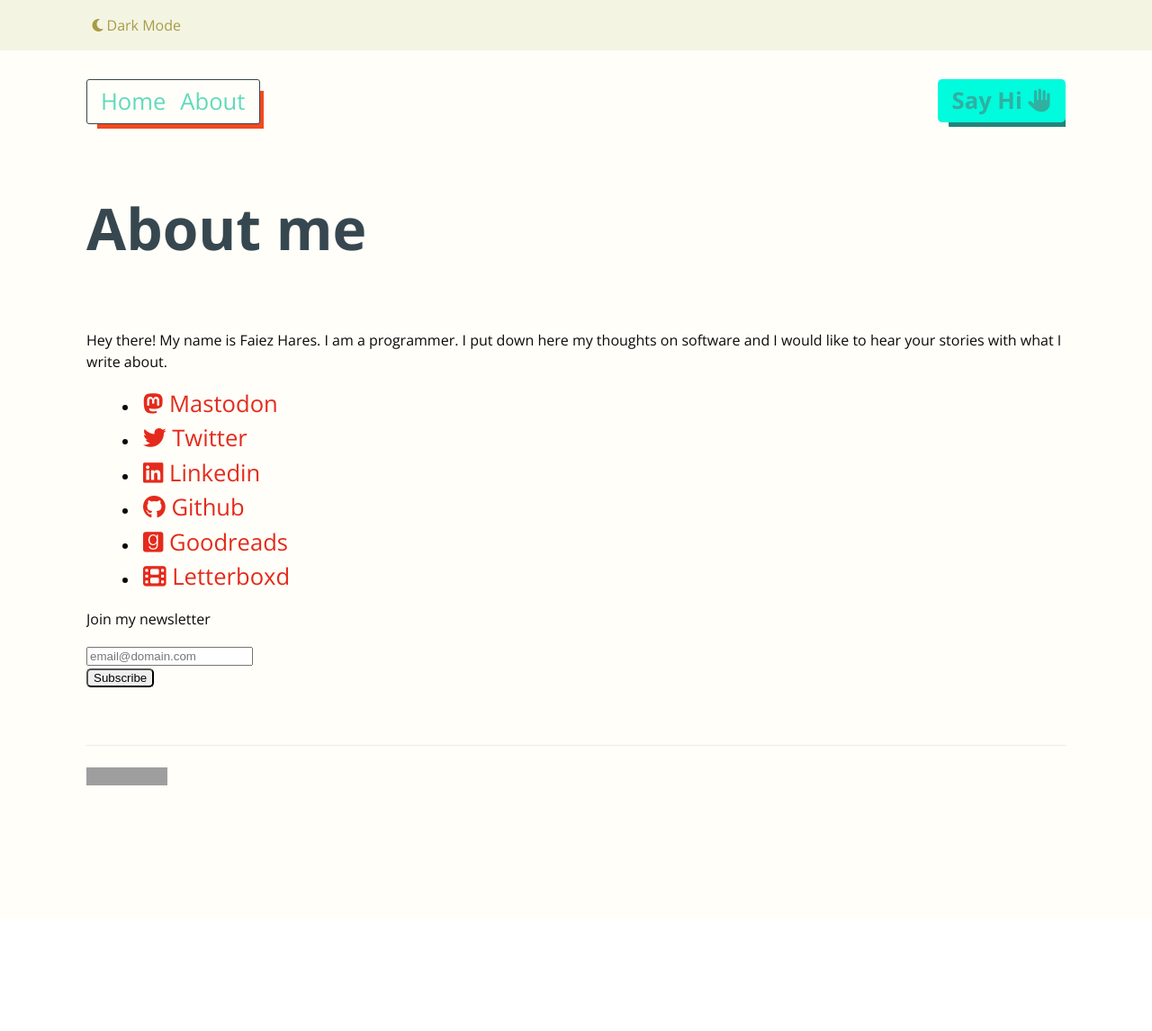
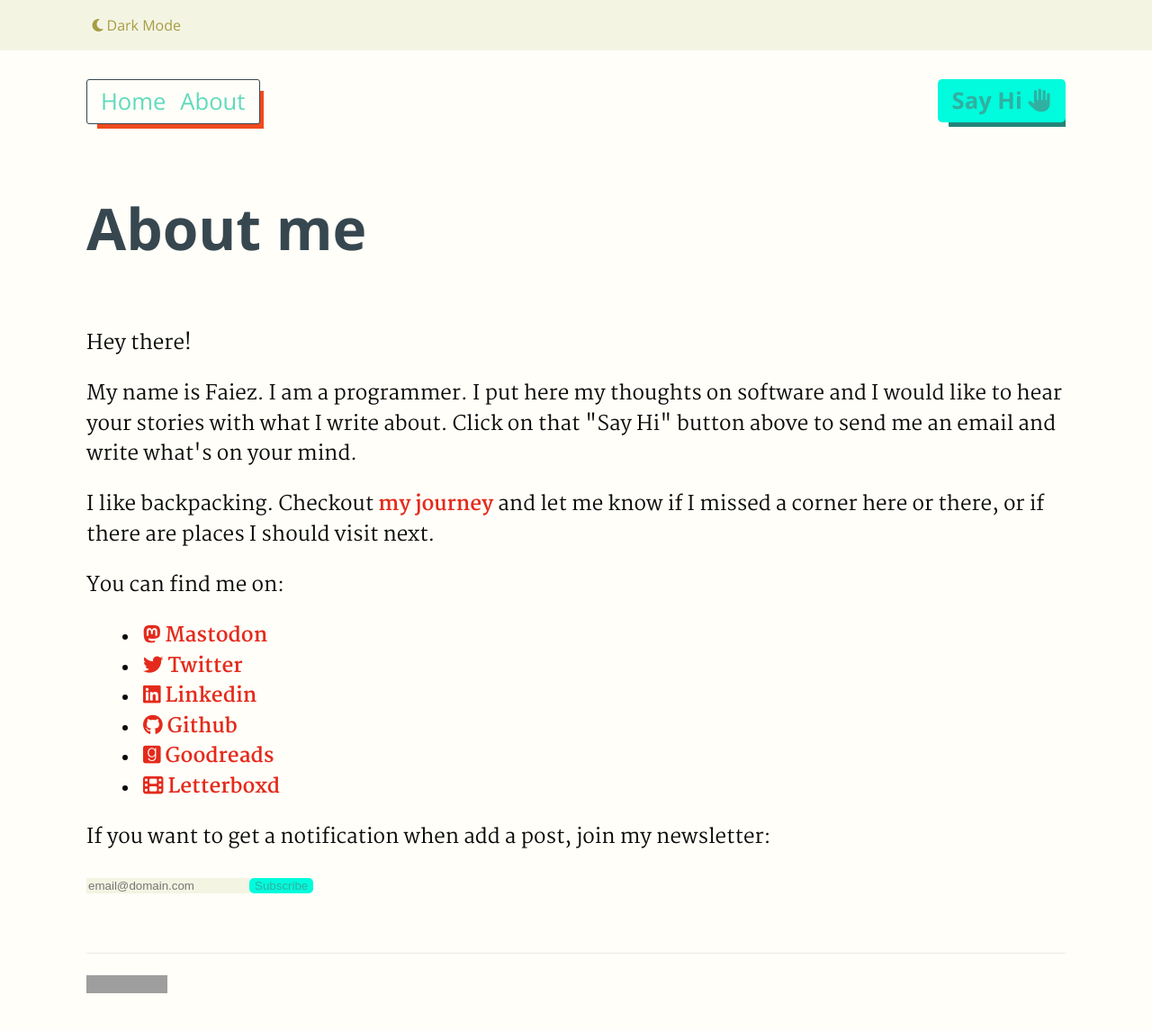
Before and after one commit to haresfaiez/haresfaiez.github.io, a Jekyll site: the page built from about-me.html, in a window 1280 px wide. Shown: the whole page at 90% size. Built offline with Jekyll 4.4.1, drawn with Linux system fonts in a browser that asks for light colours; before the commit the page ends 1020 px from its top, so only the background shows below that; grey boxes are pictures that could not be loaded.

Commit message:
Improved about-me page

```diff
--- a/about-me.html
+++ b/about-me.html
@@ -4,20 +4,29 @@ layout: default
 <main class="page">
   <div class="principal">
     {% include header.html %}
-    <section>
+    <section class="post">
       <h1>About me</h1>
+      <p> Hey there!</p>
       <p>
-        Hey there! My name is Faiez Hares. I am a programmer. I put down here my thoughts on software and
+        My name is Faiez. I am a programmer. I put here my thoughts on software and
         I would like to hear your stories with what I write about.
+        Click on that "Say Hi" button above to send me an email and write what's on your mind.
       </p>
-      {% include contact.html %}
-      <section>
-        Join my newsletter
-        </p>
+      <p>
+        I like backpacking.
+        Checkout <a href="/where-to-go-next.html">my journey</a> and let me know if I missed a corner here or there,
+        or if there are places I should visit next.
+      </p>
+      <p>
+        You can find me on:
+        {% include contact.html %}
+      </p>
+      <p>
+        If you want to get a notification when add a post, join my newsletter:
         <div id="subscription">
           {% include mailchimp.html %}
         </div>
-      </section>
+      </p>
     </section>
     {% include footer.html %}
   </div>
--- a/sass/custom/color.scss
+++ b/sass/custom/color.scss
@@ -94,3 +94,20 @@ blockquote {
     color: var(--color-highlight2);
   }
 }
+
+#subscription  #mc_embed_signup_scroll {
+  input {
+    background: var(--color-contrast-bg);
+    border: none;
+
+    &[type="submit"] {
+      background: var(--color-light-bg2);
+      color: var(--color-light-fg3);
+      cursor: pointer;
+
+      &:hover {
+        color: var(--color-highlight);
+      }
+    }
+  }
+}
--- a/sass/custom/layout.scss
+++ b/sass/custom/layout.scss
@@ -257,3 +257,7 @@ pre.highlight {
     }
   }
 }
+
+#subscription  #mc_embed_signup_scroll {
+  display: flex;
+}
```
